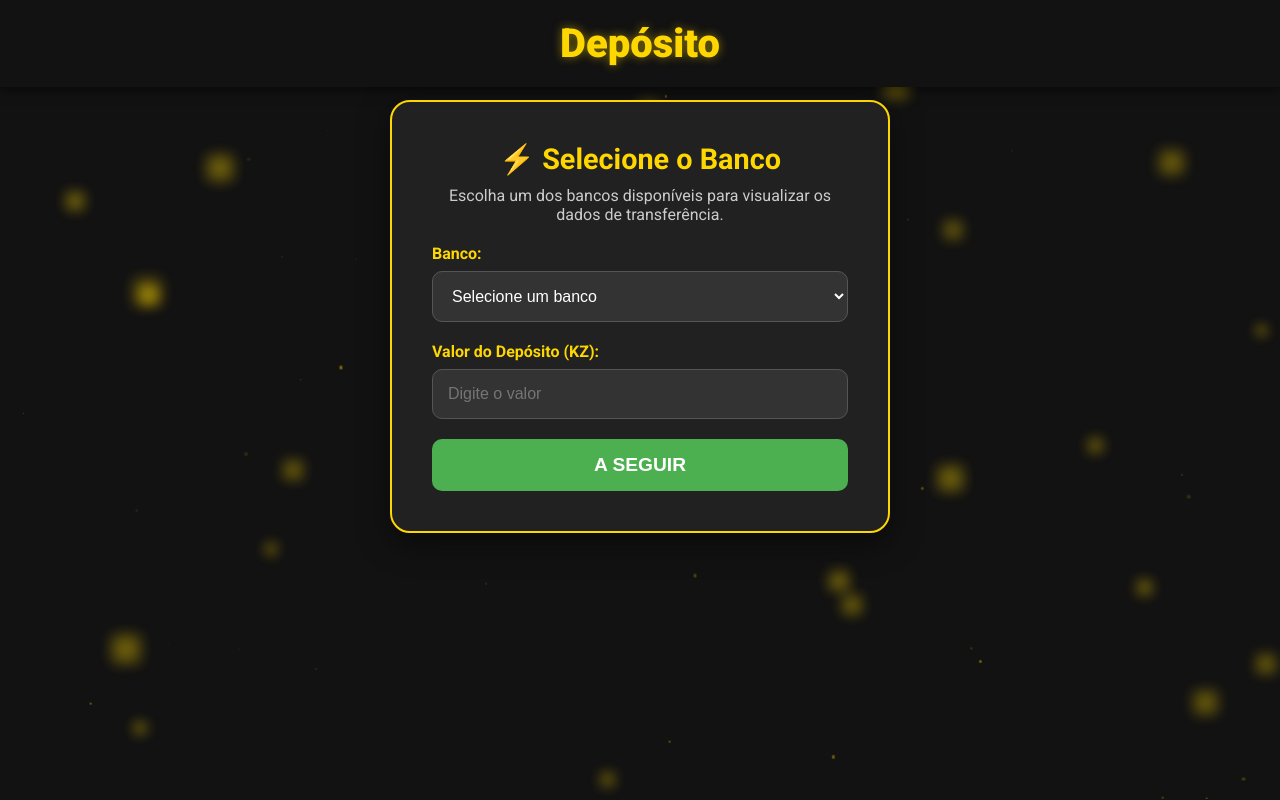
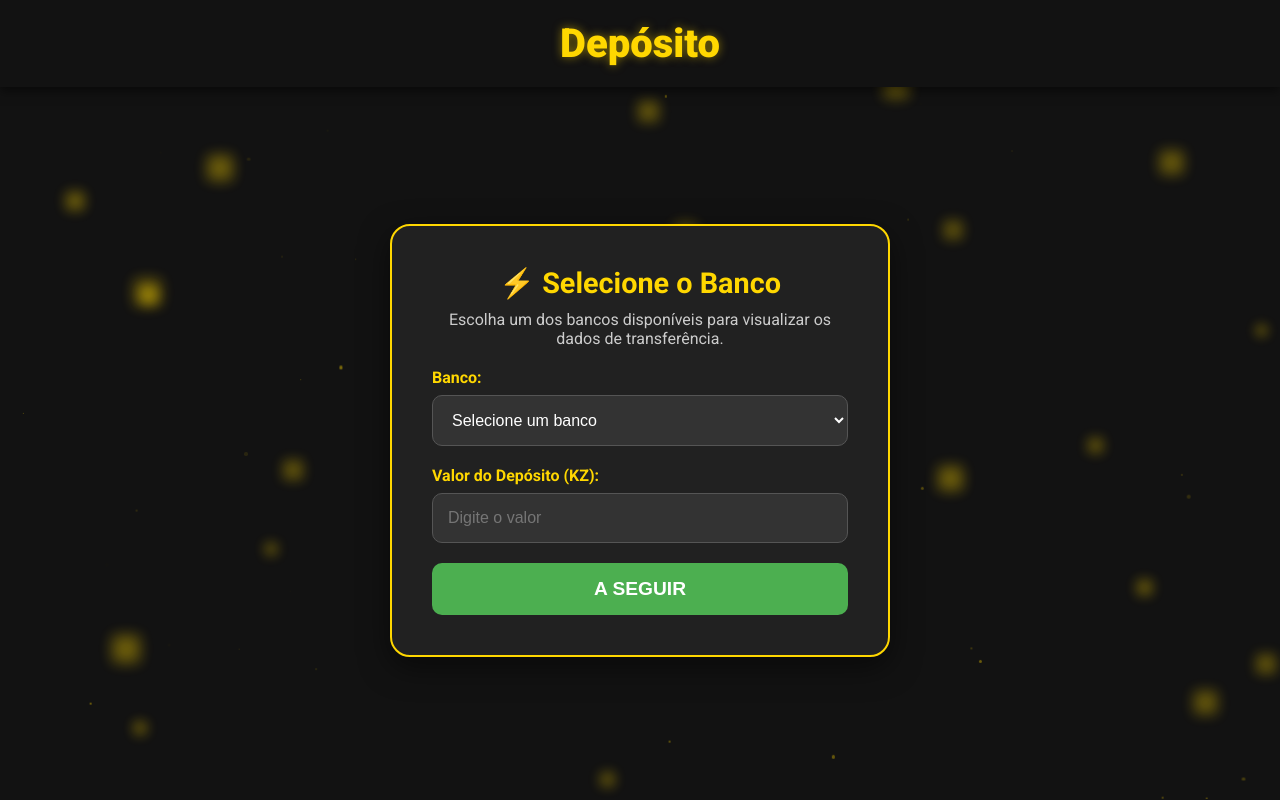
Before and after one commit to JoelCaquene/eletrobras, a Django app: page /deposito/ in a window 1280 px wide. Run offline with Django 5.2, Linux system fonts and the light colour scheme; a user stored in the database is signed in; data comes from the database, SQL or seed files in the repository.

Commit message:
FIX: Resolução final do problema de rolagem fantasma e alinhamento centralizado do formulário de depósito (deposit.css).

```diff
--- a/eletrobras/static/eletrobras/css/deposito.css
+++ b/eletrobras/static/eletrobras/css/deposito.css
@@ -20,10 +20,10 @@ body {
     background-color: var(--background-dark);
     color: var(--text-color);
     font-family: var(--font-family);
-    /* Manter min-height aqui garante que o fundo cubra a tela, mesmo com pouco conteúdo */
     min-height: 100vh;
     overflow-x: hidden;
-    overflow-y: auto;
+    /* CORREÇÃO CRÍTICA 1: Usamos 'hidden' no Y para remover qualquer rolagem extra, forçando o layout a caber na tela. */
+    overflow-y: hidden;
     position: relative;
 }
 
@@ -47,18 +47,20 @@ header {
 }
 
 .main-container {
-    /* CORREÇÃO APLICADA: Ajusta o conteúdo para começar após o header fixo */
-    padding-top: 100px; /* Suficiente para compensar o header fixo */
-    padding-bottom: 40px;
+    /* CORREÇÃO CRÍTICA 2: Ajustar o topo do contêiner para começar logo após o header. */
+    padding-top: 0;
+    padding-bottom: 0;
+    /* CORREÇÃO CRÍTICA 3: Posiciona o main-container para ocupar o espaço não ocupado pelo header */
+    position: absolute;
+    top: 80px; /* Ajuste este valor para a altura exata do seu header, 80px é uma estimativa */
+    bottom: 0;
 
     display: flex;
     justify-content: center; /* Centraliza o card horizontalmente */
-    /* Garante que o conteúdo comece no topo, logo abaixo do padding-top. */
-    align-items: flex-start;
+    /* CORREÇÃO CRÍTICA 4: Alinha o card no centro verticalmente, como na imagem 2. */
+    align-items: center;
 
     width: 100%;
-    /* CORREÇÃO CRUCIAL: REMOVIDO min-height: 100vh; que causava a rolagem extra. */
-    /* A altura será determinada pelo conteúdo e o body garante o min-height. */
 }
 
 .deposit-form-container {
@@ -73,8 +75,7 @@ header {
     border: 2px solid var(--primary-color);
     position: relative;
     z-index: 20;
-    /* Manter margin-top: 0; para garantir que o flexbox do main-container o controle. */
-    margin-top: 0;
+    margin-top: 0; /* O alinhamento é feito pelo main-container */
 }
 
 @keyframes fadeIn {
```
